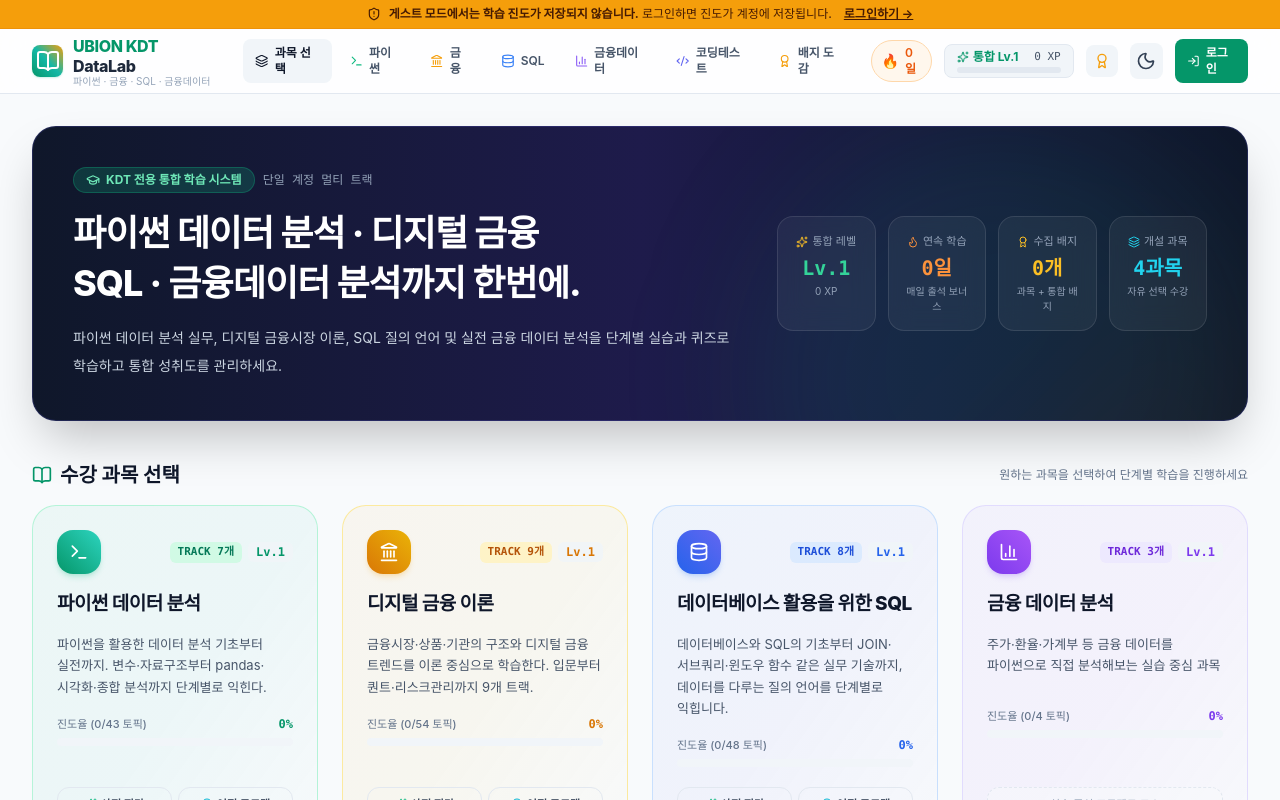
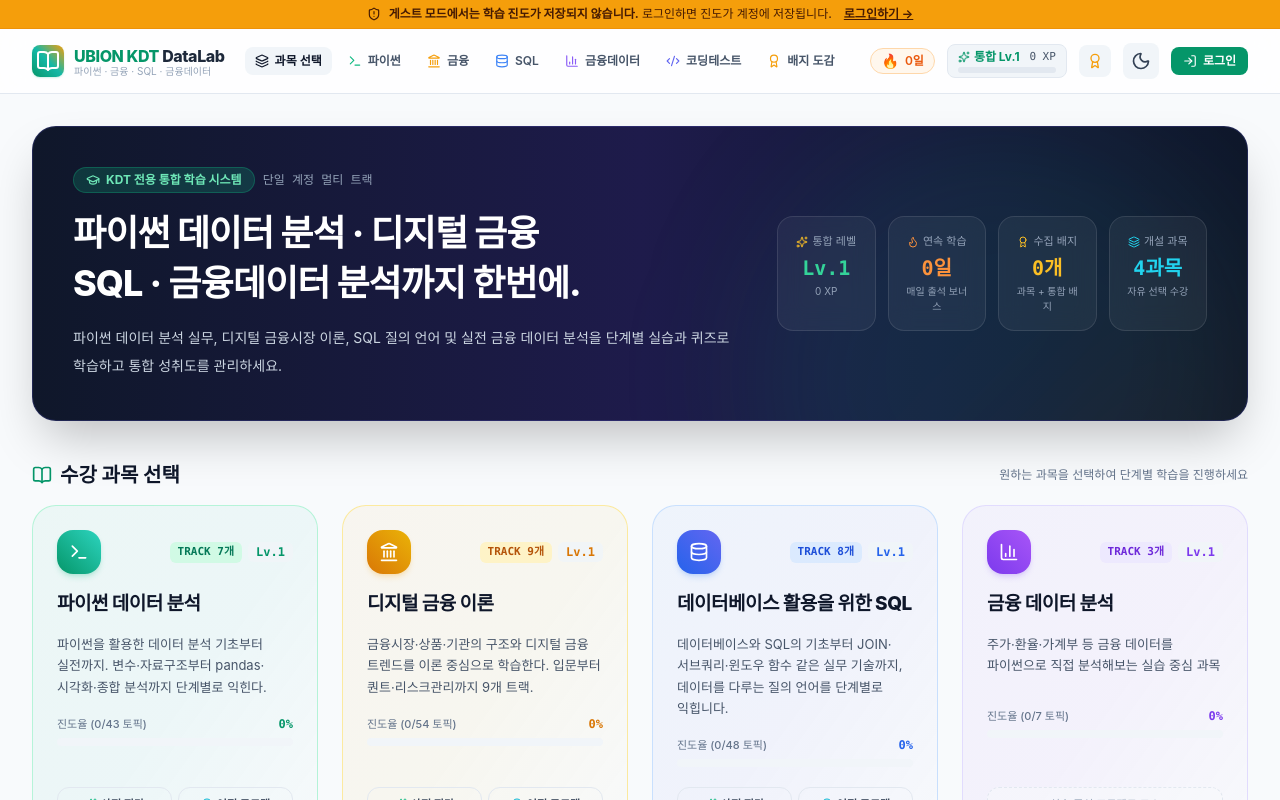
Before and after one commit to wiky86/python-support, a Next.js app: page / in a window 1280 px wide. Shown: the top 800 px of the page. Built offline with nearby package versions, Linux system fonts and the light colour scheme.

Commit message:
fix: findata 트랙1 id 불일치(track8->track1) 수정 및 상단바 텍스트 줄바꿈 방지

```diff
--- a/content/findata/tracks/track1/track.json
+++ b/content/findata/tracks/track1/track.json
@@ -1,5 +1,5 @@
 {
-  "id": "track8",
+  "id": "track1",
   "order": 1,
   "title": "주가 데이터 분석",
   "description": "가상 회사의 월별 주가 데이터로 수익률과 변동성을 계산해, 이 주식이 어땠는지를 숫자로 읽어봅니다. 금융 데이터 분석의 가장 기본인 주가 분석을 체험하는 트랙입니다.",
--- a/src/components/Navbar.tsx
+++ b/src/components/Navbar.tsx
@@ -59,14 +59,14 @@ export function Navbar() {
       )}
 
       <header className="w-full border-b border-slate-200 dark:border-slate-800 bg-white/80 dark:bg-slate-900/80 backdrop-blur-md">
-        <div className="max-w-7xl mx-auto px-4 sm:px-6 lg:px-8 h-16 flex items-center justify-between gap-4">
+        <div className="max-w-7xl mx-auto px-4 sm:px-6 lg:px-8 h-16 flex items-center justify-between gap-2 lg:gap-4">
           {/* Left: Brand Logo & Navigation */}
-          <div className="flex items-center gap-6">
-            <Link href="/" prefetch={false} className="flex items-center gap-2.5 font-bold text-lg text-slate-900 dark:text-white group">
-              <div className="w-8 h-8 rounded-lg bg-gradient-to-tr from-emerald-600 via-teal-500 to-amber-500 flex items-center justify-center text-white shadow-sm shadow-emerald-500/20 group-hover:scale-105 transition-transform">
+          <div className="flex items-center gap-3 xl:gap-5 flex-shrink-0 min-w-0">
+            <Link href="/" prefetch={false} className="flex items-center gap-2.5 font-bold text-lg text-slate-900 dark:text-white group flex-shrink-0">
+              <div className="w-8 h-8 rounded-lg bg-gradient-to-tr from-emerald-600 via-teal-500 to-amber-500 flex items-center justify-center text-white shadow-sm shadow-emerald-500/20 group-hover:scale-105 transition-transform flex-shrink-0">
                 <BookOpen className="w-4.5 h-4.5" />
               </div>
-              <div className="flex flex-col">
+              <div className="flex flex-col whitespace-nowrap">
                 <span className="tracking-tight text-base font-extrabold leading-tight">
                   <span className="text-emerald-600 dark:text-emerald-400">UBION KDT</span>
                   <span className="text-slate-800 dark:text-white"> DataLab</span>
@@ -77,118 +77,118 @@ export function Navbar() {
               </div>
             </Link>
 
-            <nav className="hidden md:flex items-center gap-1.5">
+            <nav className="hidden md:flex items-center gap-1 xl:gap-1.5 flex-shrink-0">
               <Link
                 href="/"
                 prefetch={false}
-                className={`px-3 py-1.5 text-xs font-semibold rounded-lg transition-colors flex items-center gap-1.5 ${
+                className={`px-2.5 py-1.5 text-xs font-semibold rounded-lg transition-colors flex items-center gap-1.5 whitespace-nowrap flex-shrink-0 ${
                   pathname === "/"
                     ? "bg-slate-100 dark:bg-slate-800 text-slate-900 dark:text-white"
                     : "text-slate-600 hover:text-emerald-600 dark:text-slate-300 dark:hover:text-emerald-400"
                 }`}
               >
                 <Layers className="w-3.5 h-3.5" />
-                과목 선택
+                <span>과목 선택</span>
               </Link>
 
               {/* Course Switcher Tabs */}
               <Link
                 href="/python"
                 prefetch={false}
-                className={`px-3 py-1.5 text-xs font-semibold rounded-lg transition-colors flex items-center gap-1.5 ${
+                className={`px-2.5 py-1.5 text-xs font-semibold rounded-lg transition-colors flex items-center gap-1.5 whitespace-nowrap flex-shrink-0 ${
                   isPython
                     ? "bg-emerald-50 dark:bg-emerald-950/60 text-emerald-700 dark:text-emerald-300 border border-emerald-200 dark:border-emerald-800/80"
                     : "text-slate-600 hover:text-emerald-600 dark:text-slate-300 dark:hover:text-emerald-400"
                 }`}
               >
                 <Terminal className="w-3.5 h-3.5 text-emerald-500" />
-                파이썬
+                <span>파이썬</span>
               </Link>
 
               <Link
                 href="/finance"
                 prefetch={false}
-                className={`px-3 py-1.5 text-xs font-semibold rounded-lg transition-colors flex items-center gap-1.5 ${
+                className={`px-2.5 py-1.5 text-xs font-semibold rounded-lg transition-colors flex items-center gap-1.5 whitespace-nowrap flex-shrink-0 ${
                   isFinance
                     ? "bg-amber-50 dark:bg-amber-950/60 text-amber-700 dark:text-amber-300 border border-amber-200 dark:border-amber-800/80"
                     : "text-slate-600 hover:text-amber-600 dark:text-slate-300 dark:hover:text-amber-400"
                 }`}
               >
                 <Landmark className="w-3.5 h-3.5 text-amber-500" />
-                금융
+                <span>금융</span>
               </Link>
 
               <Link
                 href="/sql"
                 prefetch={false}
-                className={`px-3 py-1.5 text-xs font-semibold rounded-lg transition-colors flex items-center gap-1.5 ${
+                className={`px-2.5 py-1.5 text-xs font-semibold rounded-lg transition-colors flex items-center gap-1.5 whitespace-nowrap flex-shrink-0 ${
                   isSql
                     ? "bg-blue-50 dark:bg-blue-950/60 text-blue-700 dark:text-blue-300 border border-blue-200 dark:border-blue-800/80"
                     : "text-slate-600 hover:text-blue-600 dark:text-slate-300 dark:hover:text-blue-400"
                 }`}
               >
                 <Database className="w-3.5 h-3.5 text-blue-500" />
-                SQL
+                <span>SQL</span>
               </Link>
 
               <Link
                 href="/findata"
                 prefetch={false}
-                className={`px-3 py-1.5 text-xs font-semibold rounded-lg transition-colors flex items-center gap-1.5 ${
+                className={`px-2.5 py-1.5 text-xs font-semibold rounded-lg transition-colors flex items-center gap-1.5 whitespace-nowrap flex-shrink-0 ${
                   isFindata
                     ? "bg-violet-50 dark:bg-violet-950/60 text-violet-700 dark:text-violet-300 border border-violet-200 dark:border-violet-800/80"
                     : "text-slate-600 hover:text-violet-600 dark:text-slate-300 dark:hover:text-violet-400"
                 }`}
               >
                 <BarChart3 className="w-3.5 h-3.5 text-violet-500" />
-                금융데이터
+                <span>금융데이터</span>
               </Link>
 
               <Link
                 href="/coding-test"
                 prefetch={false}
-                className={`px-3 py-1.5 text-xs font-semibold rounded-lg transition-colors flex items-center gap-1.5 ${
+                className={`px-2.5 py-1.5 text-xs font-semibold rounded-lg transition-colors flex items-center gap-1.5 whitespace-nowrap flex-shrink-0 ${
                   isCodingTest
                     ? "bg-indigo-50 dark:bg-indigo-950/60 text-indigo-700 dark:text-indigo-300 border border-indigo-200 dark:border-indigo-800/80"
                     : "text-slate-600 hover:text-indigo-600 dark:text-slate-300 dark:hover:text-indigo-400"
                 }`}
               >
                 <Code2 className="w-3.5 h-3.5 text-indigo-500" />
-                코딩테스트
+                <span>코딩테스트</span>
               </Link>
 
               <Link
                 href="/badges"
                 prefetch={false}
-                className={`px-3 py-1.5 text-xs font-semibold rounded-lg transition-colors flex items-center gap-1.5 ${
+                className={`px-2.5 py-1.5 text-xs font-semibold rounded-lg transition-colors flex items-center gap-1.5 whitespace-nowrap flex-shrink-0 ${
                   pathname?.startsWith("/badges")
                     ? "bg-slate-100 dark:bg-slate-800 text-slate-900 dark:text-white"
                     : "text-slate-600 hover:text-emerald-600 dark:text-slate-300 dark:hover:text-emerald-400"
                 }`}
               >
                 <Award className="w-3.5 h-3.5 text-amber-500" />
-                배지 도감
+                <span>배지 도감</span>
               </Link>
 
               {isAdmin && (
                 <Link
                   href="/admin"
                   prefetch={false}
-                  className="px-3 py-1.5 text-xs font-bold text-purple-700 hover:text-purple-800 dark:text-purple-300 dark:hover:text-purple-200 bg-purple-50 hover:bg-purple-100 dark:bg-purple-950/60 dark:hover:bg-purple-900/60 border border-purple-200 dark:border-purple-800 rounded-lg transition-colors flex items-center gap-1.5 shadow-xs"
+                  className="px-2.5 py-1.5 text-xs font-bold text-purple-700 hover:text-purple-800 dark:text-purple-300 dark:hover:text-purple-200 bg-purple-50 hover:bg-purple-100 dark:bg-purple-950/60 dark:hover:bg-purple-900/60 border border-purple-200 dark:border-purple-800 rounded-lg transition-colors flex items-center gap-1.5 shadow-xs whitespace-nowrap flex-shrink-0"
                 >
                   <ShieldCheck className="w-3.5 h-3.5 text-purple-600 dark:text-purple-400" />
-                  관리자
+                  <span>관리자</span>
                 </Link>
               )}
             </nav>
           </div>
 
           {/* Right: Gamification Stats + Theme + User Menu */}
-          <div className="flex items-center gap-3">
+          <div className="flex items-center gap-2 lg:gap-3 flex-shrink-0">
             {/* Streak Flame */}
             <div
               title={`연속 학습 ${stats.streak_count || 0}일 (계정 전체)`}
-              className="flex items-center gap-1.5 px-2.5 py-1 rounded-full bg-orange-50 dark:bg-orange-950/40 text-orange-600 dark:text-orange-400 border border-orange-200 dark:border-orange-900 text-xs font-semibold cursor-default"
+              className="flex items-center gap-1.5 px-2.5 py-1 rounded-full bg-orange-50 dark:bg-orange-950/40 text-orange-600 dark:text-orange-400 border border-orange-200 dark:border-orange-900 text-xs font-semibold cursor-default whitespace-nowrap flex-shrink-0"
             >
               <span aria-hidden="true" className="text-sm leading-none">🔥</span>
               <span>{stats.streak_count || 0}일</span>
@@ -197,7 +197,7 @@ export function Navbar() {
             {/* Unified Level & XP Bar */}
             <div
               title={`통합 누적 XP: ${xp.toLocaleString()} XP\n다음 레벨(Lv.${level + 1})까지: ${xpInCurrentLevel.toLocaleString()} / ${xpRequiredForNext.toLocaleString()} XP (${percent}%)`}
-              className="hidden sm:flex flex-col gap-0.5 px-3 py-1 rounded-lg bg-slate-100 dark:bg-slate-800 border border-slate-200 dark:border-slate-700 min-w-[130px] cursor-default"
+              className="hidden sm:flex flex-col gap-0.5 px-2.5 py-1 rounded-lg bg-slate-100 dark:bg-slate-800 border border-slate-200 dark:border-slate-700 min-w-[120px] cursor-default whitespace-nowrap flex-shrink-0"
             >
               <div className="flex items-center justify-between text-xs gap-2">
                 <span className="font-bold text-emerald-600 dark:text-emerald-400 flex items-center gap-1 whitespace-nowrap">
@@ -221,7 +221,7 @@ export function Navbar() {
               href="/badges"
               prefetch={false}
               title={`획득한 배지: ${badges.length}개`}
-              className="flex items-center gap-1 p-2 rounded-lg bg-slate-100 dark:bg-slate-800 hover:bg-slate-200 dark:hover:bg-slate-700 text-slate-600 dark:text-slate-300 text-xs font-medium transition-colors"
+              className="flex items-center gap-1 p-2 rounded-lg bg-slate-100 dark:bg-slate-800 hover:bg-slate-200 dark:hover:bg-slate-700 text-slate-600 dark:text-slate-300 text-xs font-medium transition-colors flex-shrink-0"
             >
               <Award className="w-4 h-4 text-amber-500" />
               <span className="hidden xs:inline font-mono font-bold">{badges.length}</span>
@@ -232,18 +232,18 @@ export function Navbar() {
 
             {/* User Auth: ID Display & Logout or Login Button */}
             {user ? (
-              <div className="flex items-center gap-2 pl-1">
+              <div className="flex items-center gap-2 pl-0.5 flex-shrink-0">
                 {isAdmin && (
                   <Link
                     href="/admin"
                     prefetch={false}
                     title="관리자 대시보드"
-                    className="md:hidden p-2 rounded-lg bg-purple-50 dark:bg-purple-950/60 text-purple-600 dark:text-purple-400 border border-purple-200 dark:border-purple-800 text-xs font-bold transition-colors"
+                    className="md:hidden p-2 rounded-lg bg-purple-50 dark:bg-purple-950/60 text-purple-600 dark:text-purple-400 border border-purple-200 dark:border-purple-800 text-xs font-bold transition-colors flex-shrink-0"
                   >
                     <ShieldCheck className="w-4 h-4" />
                   </Link>
                 )}
-                <div className="flex items-center gap-1.5 px-2.5 py-1 rounded-lg bg-slate-100 dark:bg-slate-800 text-slate-800 dark:text-slate-200 text-xs font-mono font-bold border border-slate-200 dark:border-slate-700">
+                <div className="flex items-center gap-1.5 px-2.5 py-1 rounded-lg bg-slate-100 dark:bg-slate-800 text-slate-800 dark:text-slate-200 text-xs font-mono font-bold border border-slate-200 dark:border-slate-700 whitespace-nowrap flex-shrink-0">
                   <User className="w-3.5 h-3.5 text-emerald-600 dark:text-emerald-400" />
                   <span>{studentId || user.email}</span>
                   {isAdmin && (
@@ -255,7 +255,7 @@ export function Navbar() {
                 <button
                   onClick={signOut}
                   title="로그아웃"
-                  className="p-2 rounded-lg hover:bg-red-50 dark:hover:bg-red-950/40 text-slate-500 hover:text-red-600 dark:text-slate-400 dark:hover:text-red-400 transition-colors"
+                  className="p-2 rounded-lg hover:bg-red-50 dark:hover:bg-red-950/40 text-slate-500 hover:text-red-600 dark:text-slate-400 dark:hover:text-red-400 transition-colors flex-shrink-0"
                 >
                   <LogOut className="w-4 h-4" />
                 </button>
@@ -264,7 +264,7 @@ export function Navbar() {
               <Link
                 href="/login"
                 prefetch={false}
-                className="inline-flex items-center gap-1.5 px-3 py-1.5 rounded-lg bg-emerald-600 hover:bg-emerald-700 text-white text-xs font-bold shadow-xs transition-colors"
+                className="inline-flex items-center gap-1.5 px-3 py-1.5 rounded-lg bg-emerald-600 hover:bg-emerald-700 text-white text-xs font-bold shadow-xs transition-colors whitespace-nowrap flex-shrink-0"
               >
                 <LogIn className="w-3.5 h-3.5" />
                 <span>로그인</span>
```
